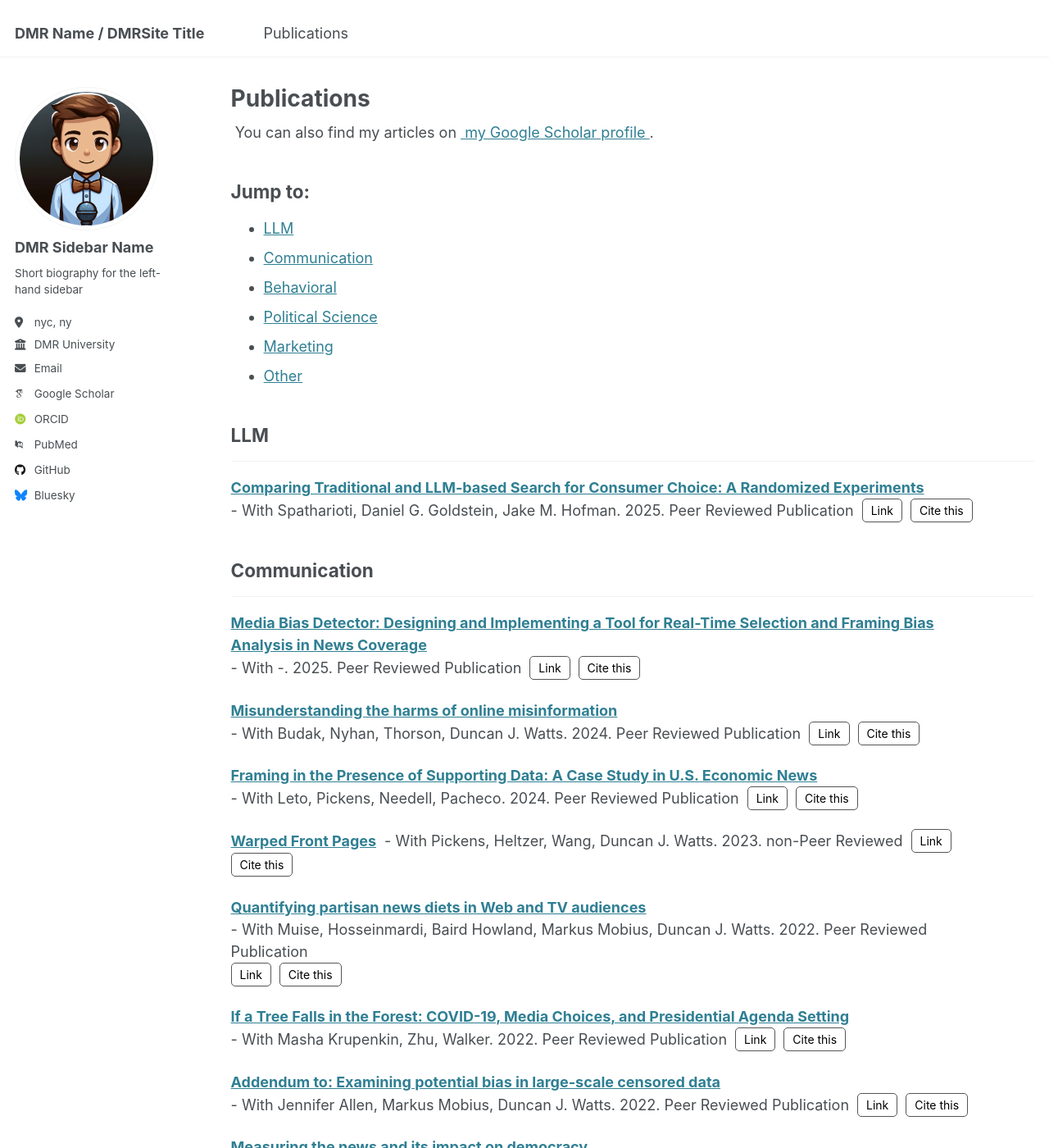
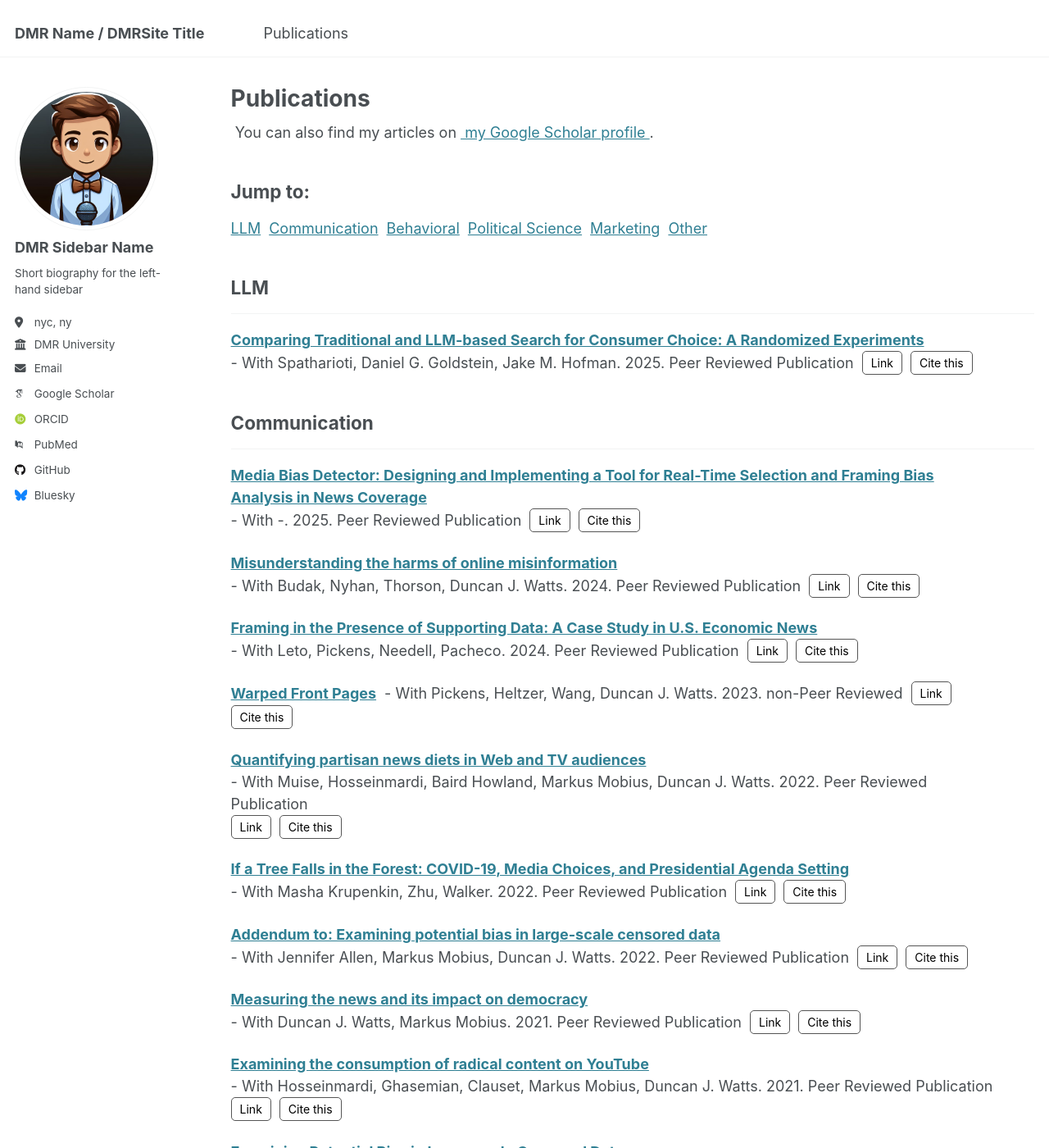
Before and after one commit to chotomirza/davidtest.github.io, a Jekyll site: the page built from _pages/publications.html, in a window 1280 px wide and 1400 px high. Shown: the whole window at 82% size. Built offline with Jekyll 4.4.1, drawn with Linux system fonts in a browser that asks for light colours; some web fonts are replaced.

Commit message:
inline style sheet added internally

```diff
--- a/_pages/publications.html
+++ b/_pages/publications.html
@@ -63,3 +63,18 @@ author_profile: true
     {% include david-pub.html %}
   {% endunless %}
 {% endfor %}
+
+
+<style>
+
+.inline-list {
+  list-style-type: none;
+  padding: 0;
+}
+
+.inline-list li {
+  display: inline;
+  margin-right: 10px;
+}
+
+</style>
```
